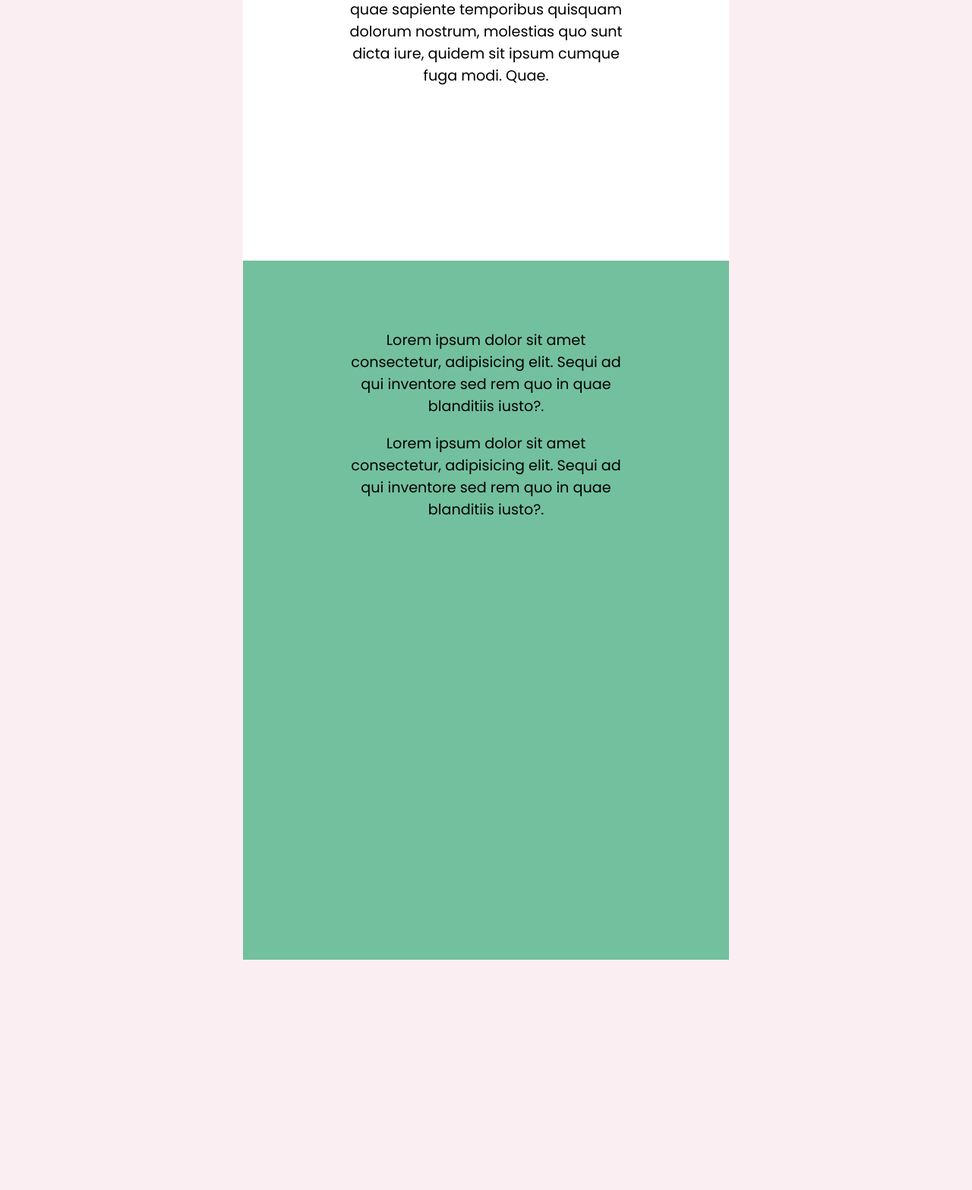
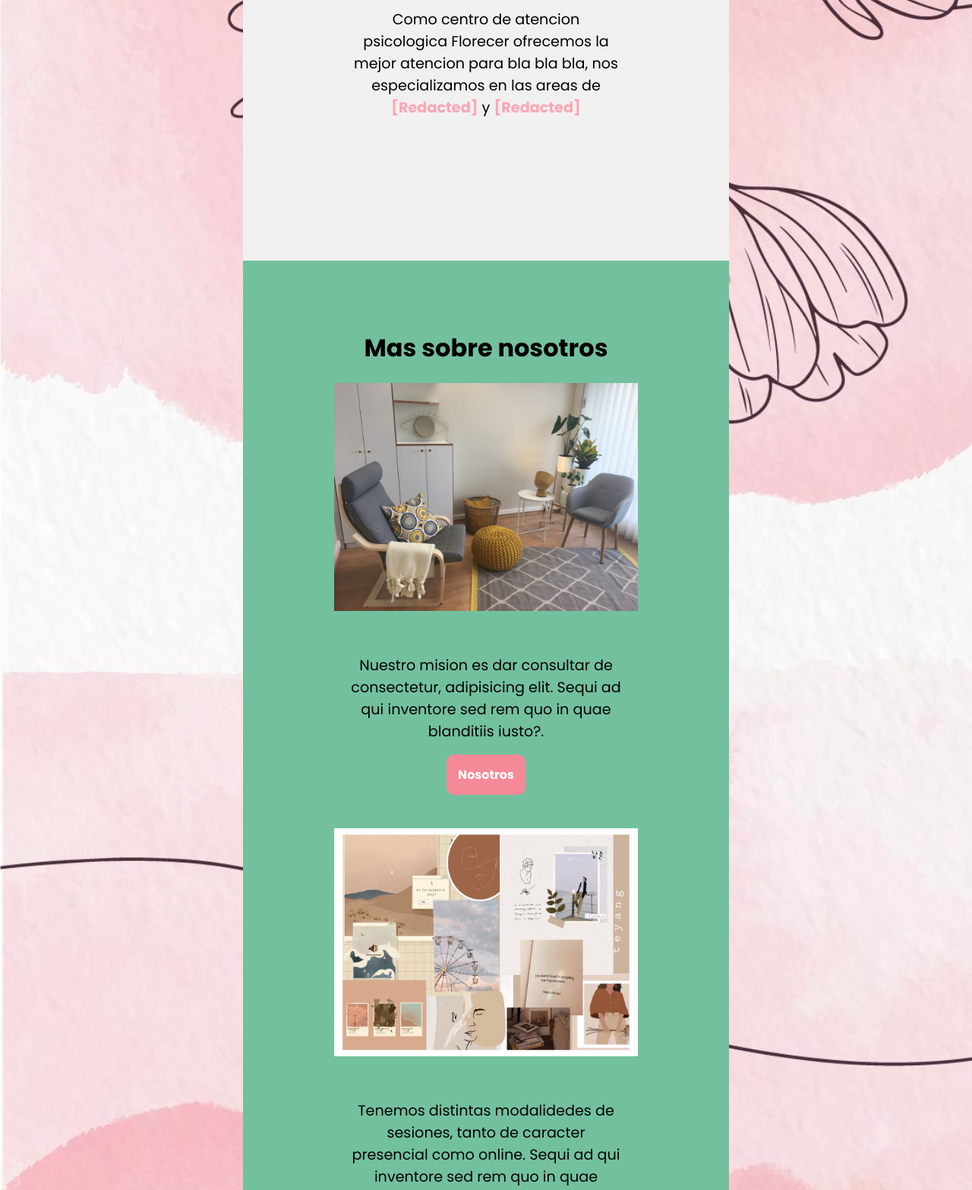
Before and after one commit to JuanNilo/juannilo.github.io, a plain HTML site: page index.html in a window 1280 px wide. Shown: the part 577-2143 px from the top of the page at 76% size. Before the commit the page ends 1840 px from the top, so only its background shows below. Drawn offline with nearby package versions, Linux system fonts and the light colour scheme.

Commit message:
Actualizacion
Ingreso de correo
agregado contenido de la pagina
cambio de fondo

```diff
--- a/about.css
+++ b/about.css
@@ -3,7 +3,9 @@
 body{
     box-sizing: border-box;
     margin: 0;
-    background-color: #fbeef3;
+    background-image: url('/src/4526242.jpg');
+    background-repeat: no-repeat repeat;
+    background-size: auto;
     font-family: 'Poppins', sans-serif;
 }
 
--- a/formulario.css
+++ b/formulario.css
@@ -3,7 +3,9 @@
 body {
     box-sizing: border-box;
     margin: 0;
-    background-color: #fbeef3;
+    background-image: url('/src/4526242.jpg');
+    background-repeat: no-repeat repeat;
+    background-size:auto;
     font-family: 'Poppins', sans-serif;
 }
 
--- a/index.html
+++ b/index.html
@@ -6,7 +6,8 @@
     <meta http-equiv="X-UA-Compatible" content="IE=edge">
     <meta name="viewport" content="width=device-width, initial-scale=1.0">
     <link rel="stylesheet" href="main.css">
-    <title>Lorem</title>
+    <script src="https://unpkg.com/boxicons@2.1.2/dist/boxicons.js"></script>
+    <title>CAP. Florecer</title>
 </head>
 
 <body>
@@ -26,24 +27,30 @@
 
     <main class="main">
         <div class="info-content">
-            <h1>Hola! <span>Somos </span>Lorem </h1>
-            <img class="imagen" src="/src/consulta.jpg" alt="">
-            <p>Lorem ipsum dolor sit amet consectetur adipisicing elit.
-                Voluptatum incidunt ullam minima quae sapiente temporibus quisquam dolorum nostrum,
-                molestias quo sunt dicta iure, quidem sit ipsum cumque fuga modi. Quae.
+            <h1>Hola! <span>Somos </span>CAP Florecer</h1>
+            <img class="imagen" src="/src/logo.png" alt="">
+            <p>Como centro de atencion psicologica Florecer ofrecemos la mejor atencion
+                para bla bla bla, nos especializamos en las areas de <span>[Redacted]</span> y <span>[Redacted]</span>
             </p>
         </div>
     </main>
     <div class="sencond-section">
         <div class="info-content second-content">
-
-            <p>Lorem ipsum dolor sit amet consectetur, adipisicing elit.
+            <h1>Mas sobre nosotros</h2>
+            <img class="img" src="/src/consulta.jpg">
+            <p>Nuestro mision es dar consultar de consectetur, adipisicing elit.
                 Sequi ad qui inventore sed rem quo in quae blanditiis iusto?.
             </p>
-            <p>Lorem ipsum dolor sit amet consectetur, adipisicing elit.
+            <a href="/about.html">Nosotros</a>
+            <hr>
+            <img src="/src/5b6161ffaab004596841390f43aa7d6a.jpg">
+            <p>Tenemos distintas modalidedes de sesiones, tanto de caracter presencial como online.
                 Sequi ad qui inventore sed rem quo in quae blanditiis iusto?.
             </p>
-
+            <p class="bold">Para mayor informacion nos puede rellenar el formulario en nuestro
+                directorio de contacto y nos pondremos en contacto a la brevedad
+                </p>
+            <a href="/formulario.html" type="buttom">Contacto</a>
         </div>
     </div>
 </body>
--- a/main.css
+++ b/main.css
@@ -3,7 +3,10 @@
 body{
     box-sizing: border-box;
     margin: 0;
-    background-color: #fbeef3;
+    /* background-color: #f7dde7; */
+    background-image: url('/src/4526242.jpg');
+    background-repeat: repeat-y;
+    background-size: cover;
     font-family: 'Poppins', sans-serif;
 }
 
@@ -49,26 +52,36 @@ main{
     width: 600px;
     padding: 70px 20px 50px;
     align-items: center;
-    background-color: #fff;
+    background-color: rgb(241, 240, 241);
  }
 
 span{
     color: rgb(250, 166, 180);
+    font-weight: bold;
 }
 
+hr{
+    background-color: black;
+    border: none;
+    margin-top: 50px;
+}
 
 .info-content p{
     margin: 0 auto;
     font-size: 1.2rem;
     margin-top: 20px;
+    margin-bottom: 20px;
     width: 60%;
 }
+
+.info-content a{
+    margin: 0 auto;
+}
 .imagen{
-    width: 450px;
-    height: 300px;
+    width: 400px;
+    height: 400px;
+    border-radius: 200px;
  }
-
-
 
  .sencond-section{
     margin: 0 auto;
@@ -78,8 +91,41 @@ span{
  }
 
  .second-content{
+     height: 160vh;
      background-color: #73c09f;
  }
+
+
+ .second-content a{
+    text-decoration: none;
+    color: white;
+    font-weight: bold;
+    padding: 15px;
+    width: 150px;
+    margin: 100px 0px;
+    border-radius: 10px;
+    background-color: rgba(247, 137, 153, 0.986);
+ }
+
+ .second-content a:hover{
+    background-color: rgba(252, 124, 145, 0.986);
+}
+
+.second-content img{
+    width: 400px;
+    height: 300px;
+}
+.second-content p{
+    margin-top: 50px;
+    margin-bottom: 30px;
+    text-align: center;
+}
+
+.bold{
+    font-weight: bold;
+}
+
+
 
  @media(max-width: 768px){
      .info-content{
@@ -97,6 +143,9 @@ span{
      .info-content img{
          max-width: 400px;
      }
+     .second-content{
+         height: 200vh;
+     }
      nav a{
          width: 80px;
          text-align: center;
```
Also changed, not shown: formulario.html (+1 -2 lines), src/4526242.jpg (added), src/logo.png (added).
